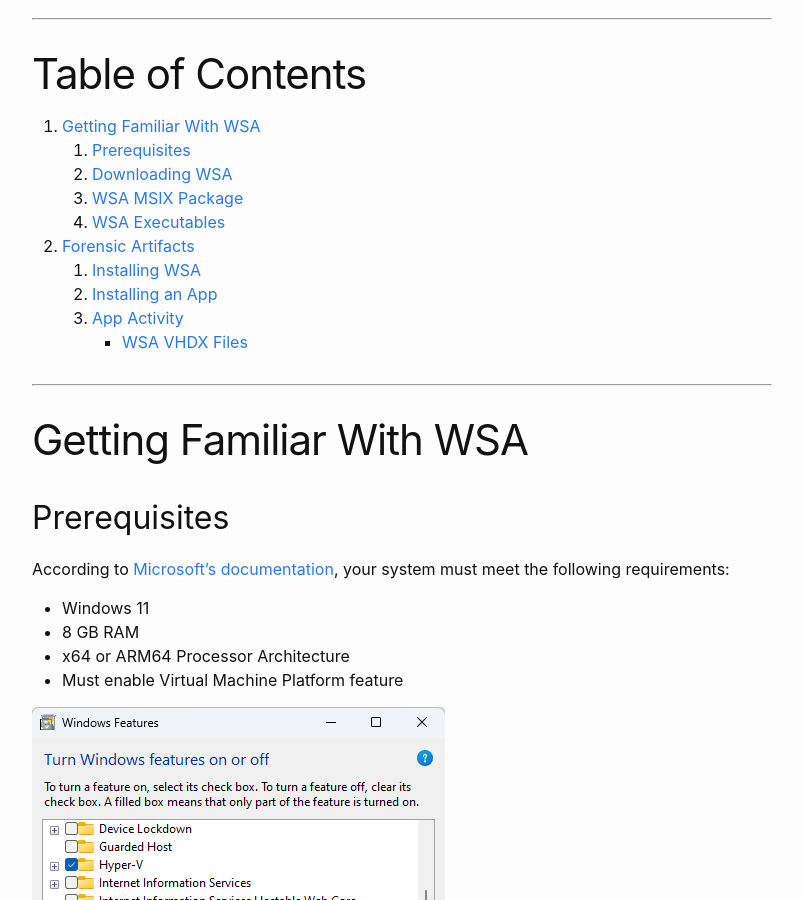
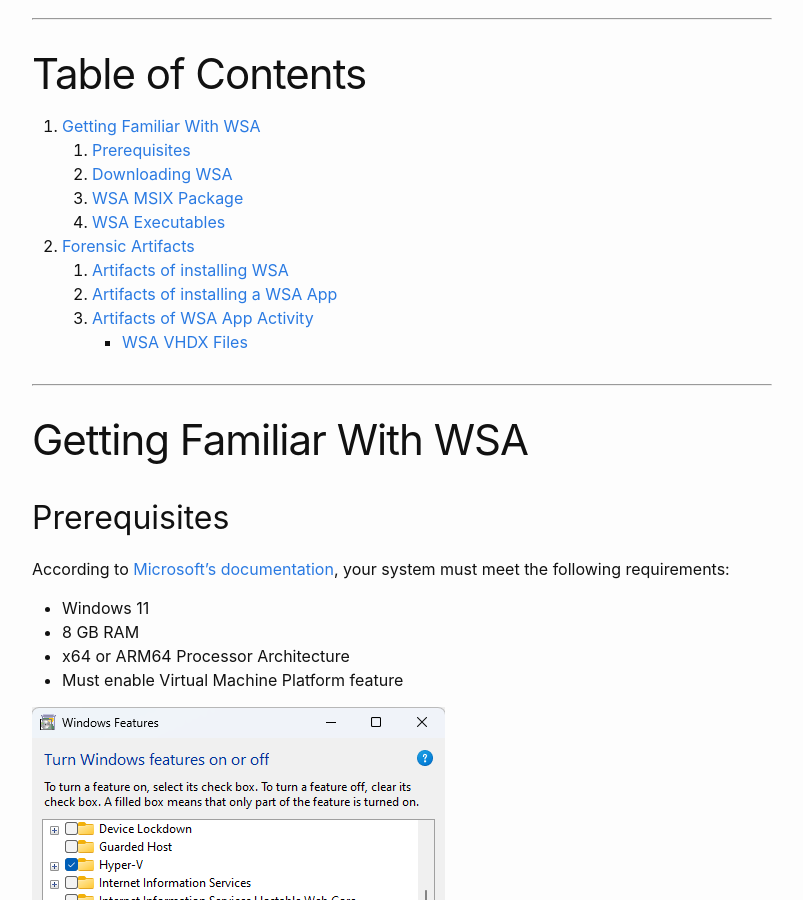
Before and after one commit to madhathacker/cyber.blog, a Jekyll site: the page built from _posts/2023-04-29-wsa-forensics.md, in a window 1280 px wide and 900 px high, scrolled down 1112 px. Shown: the whole window, without its empty margins (238-1041 px from the left). Built offline with Jekyll 4.4.1, drawn with Linux system fonts in a browser that asks for light colours; some of the changed text lies outside the part shown.

```diff
--- a/_posts/2023-04-29-wsa-forensics.md
+++ b/_posts/2023-04-29-wsa-forensics.md
@@ -16,9 +16,9 @@ layout: post
       3. [WSA MSIX Package](#WSA-MSIX-Package)
       4. [WSA Executables](#WSA-Executables)
 2. [Forensic Artifacts](#Forensic-Artifacts)
-      1. [Installing WSA](#Installing-WSA)
-      2. [Installing an App](#Installing-an-App)
-      3. [App Activity](#App-Activity)
+      1. [Artifacts of installing WSA](#IArtifacts-of-installing-WSA)
+      2. [Artifacts of installing a WSA App](#Artifacts-of-installing-a-WSA-App)
+      3. [Artifacts of WSA App Activity](#Artifacts-of-WSA-App-Activity)
             - [WSA VHDX Files](#WSA-VHDX-Files)
 
 ---
@@ -62,11 +62,16 @@ Let's take a look at the x64 package using MSIX Hero.
 
 ## WSA Executables
 
+| Name        | Description |
+| ----------- | ----------- |
+| WsaSettings.exe      | Title       |
+| Paragraph   | Text        |
+
 ---
 
 # Forensic Artifacts
 
-## Installing WSA
+## Artifacts of installing WSA
 
 During the installation of the WSA package, a number of key directories are created:
 
@@ -78,7 +83,7 @@ This location is the core of WSA. All of the WSA executables are stored here.
 
 This is where all of the interesting user artifacts are stores.
 
-## Installing an App
+## Artifacts of installing a WSA App
 
 An app can be installed in one of two ways:
 1. Through the Amazon AppStore
@@ -97,7 +102,7 @@ When an app is installed into WSA, the host Windows operating system is notified
 
 ![WSA App Icons](/assets/wsa/wsa_app_icons.png)
 
-## App Activity
+## Artifacts of WSA App Activity
 
 ### WSA VHDX Files
 
```
Also changed, not shown: assets/wsa/vhdx_files.png (added), 7 other files.
